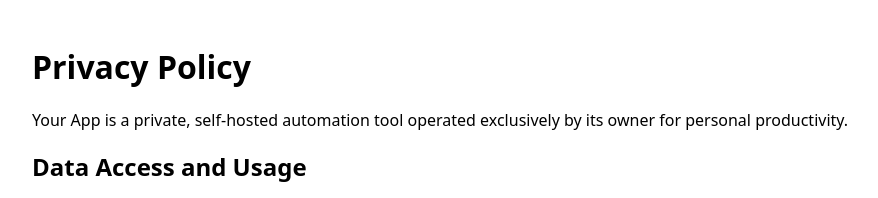
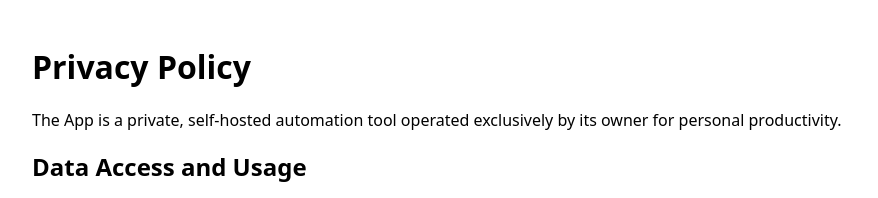
Before and after one commit to thisisivy365/ivy, a plain HTML site: page privacy.html in a window 1280 px wide. Shown: the top 198 px of the page, without its empty margins (192-1070 px from the left). Drawn offline with Linux system fonts and the light colour scheme.

Commit message:
Update privacy.html

```diff
--- a/privacy.html
+++ b/privacy.html
@@ -15,7 +15,7 @@
 </head>
 <body>
   <h1>Privacy Policy</h1>
-  <p>Your App is a private, self-hosted automation tool operated exclusively by its owner for personal productivity.</p>
+  <p>The App is a private, self-hosted automation tool operated exclusively by its owner for personal productivity.</p>
   <h2>Data Access and Usage</h2>
   <p>This application accesses Google Workspace data (such as Gmail, Google Drive, Calendar, Docs, Sheets, and Contacts) solely when authorized by the account owner to perform personal tasks.</p>
   <h2>Data Sharing and Storage</h2>
```
